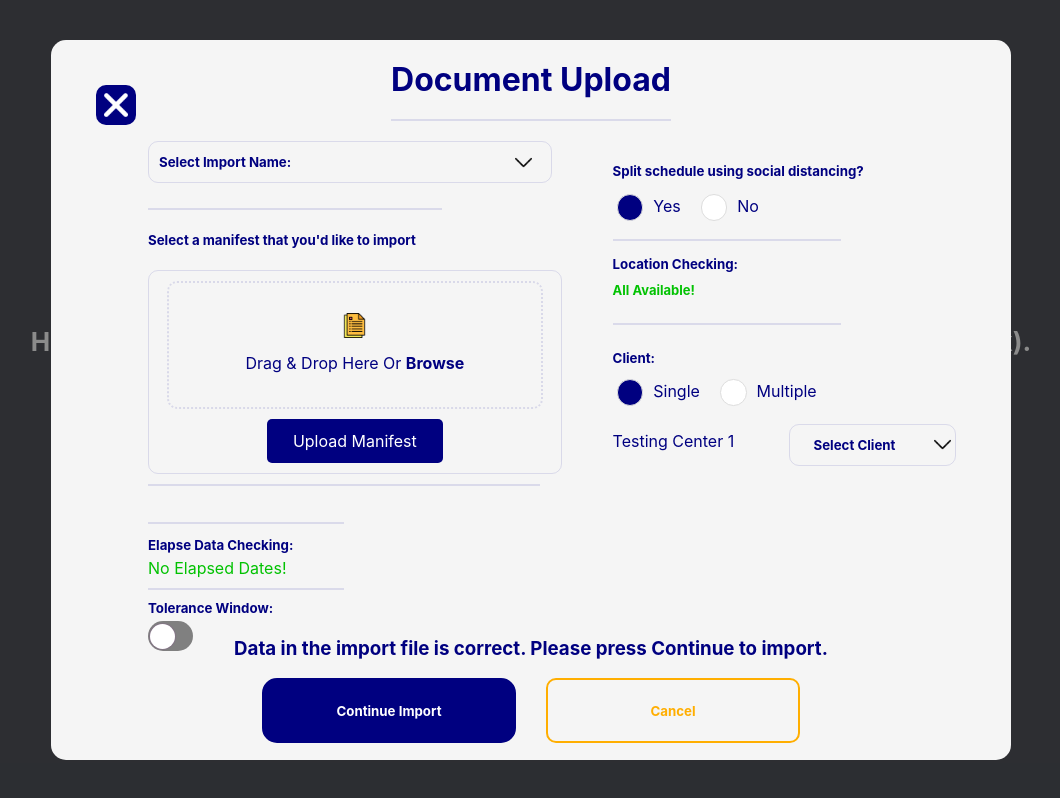
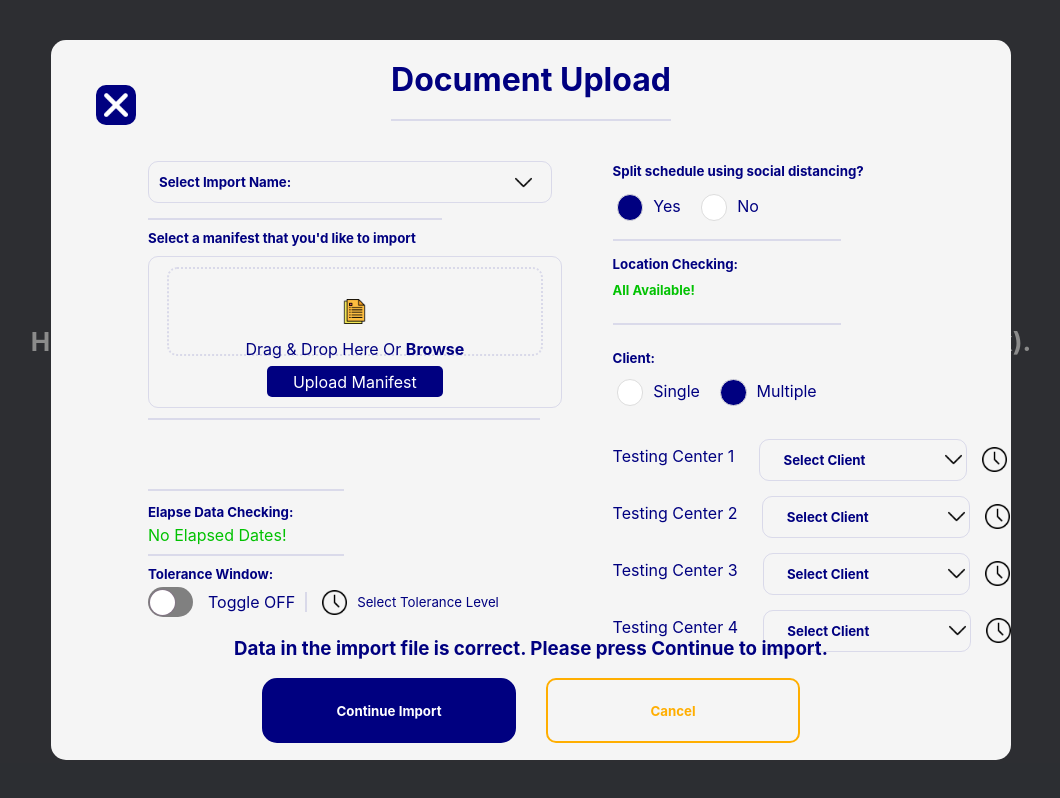
Before and after one commit to chiku524/new-vine-code-assessment, a React (Create React App) app in the folder new-vine-code-assessment/: page / in a window 1280 px wide. Both pictures are taken after a click on the element "Click here to open the Modal!". Shown: the whole page, without its empty margins (109-1169 px from the left). Built offline with nearby package versions, Linux system fonts and the light colour scheme.

Commit message:
finishing touches

```diff
--- a/new-vine-code-assessment/src/App.css
+++ b/new-vine-code-assessment/src/App.css
@@ -17,11 +17,12 @@
   border-radius: 10px;
   border: 3px solid rgb(0, 38, 255);
   padding: 0 25px;
+  transition: 1s;
 }
 
 .modal-open-btn:hover {
   cursor: pointer;
-  background: linear-gradient(to right, rgba(255, 0, 0, 0.555), rgb(0, 0, 0), blue);
+  transform: scale(1.15);
   display: inline-block;
   border: 3px solid yellow;
   border-radius: 10px;
--- a/new-vine-code-assessment/src/components/Modal.js
+++ b/new-vine-code-assessment/src/components/Modal.js
@@ -4,14 +4,15 @@ import Close from "../icons/close.png";
 import DownArrow from "../icons/down-arrow.png";
 import Document from "../icons/document.png";
 import Photo from "../icons/photo.png";
+import Clock from "../icons/clock.png";
 
 function Modal(props) {
     const [importDropdownOpen, setImportDropdownOpen] = useState(false);
     const [importName, setImportName] = useState("");
     const [file, setFile] = useState();
-    const [toleranceSwitchOn, setToleranceSwitchOn] = useState(false);
+    const [toleranceSwitchOn, setToleranceSwitchOn] = useState("OFF");
     const [socialDistancing, setSocialDistancing] = useState(true);
-    const [splitSchedule, setSplitSchedule] = useState("single");
+    const [splitSchedule, setSplitSchedule] = useState("multiple");
     const [tOneClientDropdown, setTOneClientDropdown] = useState(false);
     const [tTwoClientDropdown, setTTwoClientDropdown] = useState(false)
     const [tThreeClientDropdown, setTThreeClientDropdown] = useState(false)
@@ -76,7 +77,13 @@ function Modal(props) {
     }, [splitSchedule, importDropdownOpen, tOneClientDropdown, tTwoClientDropdown, tThreeClientDropdown, tFourClientDropdown])
 
     useEffect(() => {
-        toleranceSwitchOn ? document.querySelector(".switch-label").style.backgroundColor = "green" : document.querySelector(".switch-label").style.backgroundColor = "grey";
+        if(toleranceSwitchOn === "ON") {
+            document.querySelector(".switch-label").style.backgroundColor = "green";
+            document.querySelector(".switch-button").classList.add("right");
+        } else {
+            document.querySelector(".switch-label").style.backgroundColor = "grey";
+            document.querySelector(".switch-button").classList.remove("right");
+        }
     }, [toleranceSwitchOn])
 
     function handleFileUpload(event) {
@@ -126,7 +133,7 @@ function Modal(props) {
                             <p onClick={(event) => {event.stopPropagation(); setImportName("4th option"); closeDropDowns();}}>4th option</p>
                         </div>
                     </div>
-                    <hr style={{width: "60%", margin: "25px 0 0 25px", borderWidth: "0", height: "2px", color: "rgba(46, 46, 161, 0.137)", backgroundColor: "rgba(46, 46, 161, 0.137)"}}/>
+                    <hr style={{width: "60%", margin: "15px 0 0 25px", borderWidth: "0", height: "2px", color: "rgba(46, 46, 161, 0.137)", backgroundColor: "rgba(46, 46, 161, 0.137)"}}/>
                     <div className="file-import">
                         <h5>Select a manifest that you'd like to import</h5>
                         <div className='upload-box'>
@@ -150,10 +157,15 @@ function Modal(props) {
                     <div className="tolerance-window">
                         <h5>Tolerance Window:</h5>
                         <div className="tolerance-switch">
-                            <input className="switch-checkbox" id={`switch-new`} type="checkbox"/>
-                            <label className="switch-label" htmlFor={`switch-new`} onClick={() => setToleranceSwitchOn(!toleranceSwitchOn)}>
-                                <span className={`switch-button`} />
-                            </label>
+                            <input className="switch-checkbox" checked={toleranceSwitchOn==="ON"} id={`switch-new`} type="checkbox"/>
+                            <div className="toggle">
+                                <label className="switch-label" htmlFor={`switch-new`} onClick={() => {toleranceSwitchOn === "ON" ? setToleranceSwitchOn("OFF") : setToleranceSwitchOn("ON")}}>
+                                    <span className="switch-button" />
+                                </label>
+                                <h4 style={{margin: "0 15px", paddingRight: "10px", textAlign: "center", borderRight: "2.5px solid rgba(46, 46, 161, 0.137)", fontWeight: "normal"}}>Toggle {toleranceSwitchOn}</h4>
+                                <img src={Clock} alt="clock from flaticon.com" width="25px"/>
+                                <h5 style={{marginLeft: "10px", fontWeight: "normal"}}>Select Tolerance Level</h5>
+                            </div>
                         </div>
                     </div>
                 </div>
@@ -197,6 +209,7 @@ function Modal(props) {
                                                                     <p onClick={(event) => {event.stopPropagation(); setTOneClientName("4th option"); closeDropDowns();}}>4th option</p>
                                                                 </div>
                                                             </div>
+                                                            <img src={Clock} alt="clock from flaticon.com" width="25px" height="25px" style={{margin: "auto 15px"}}/>
                                                           </div> :
                             <div className="dropdowns">
                                 <div className="dropdown">
@@ -211,6 +224,7 @@ function Modal(props) {
                                             <p onClick={(event) => {event.stopPropagation(); setTOneClientName("4th option"); closeDropDowns();}}>4th option</p>
                                         </div>
                                     </div>
+                                    <img src={Clock} alt="clock from flaticon.com" width="25px" height="25px" style={{margin: "auto 15px"}}/>
                                 </div>
                                 <div className="dropdown">
                                     <span>Testing Center 2</span>
@@ -224,6 +238,7 @@ function Modal(props) {
                                             <p onClick={(event) => {event.stopPropagation(); setTTwoClientName("4th option"); closeDropDowns();}}>4th option</p>
                                         </div>
                                     </div>
+                                    <img src={Clock} alt="clock from flaticon.com" width="25px" height="25px" style={{margin: "auto 15px"}}/>
                                 </div>
                                 <div className="dropdown">
                                     <span>Testing Center 3</span>
@@ -237,6 +252,7 @@ function Modal(props) {
                                             <p onClick={(event) => {event.stopPropagation(); setTThreeClientName("4th option"); closeDropDowns();}}>4th option</p>
                                         </div>
                                     </div>
+                                    <img src={Clock} alt="clock from flaticon.com" width="25px" height="25px" style={{margin: "auto 15px"}}/>
                                 </div>
                                 <div className="dropdown">
                                     <span>Testing Center 4</span>
@@ -250,6 +266,7 @@ function Modal(props) {
                                             <p onClick={(event) => {event.stopPropagation(); setTFourClientName("4th option"); closeDropDowns();}}>4th option</p>
                                         </div>
                                     </div>
+                                    <img src={Clock} alt="clock from flaticon.com" width="25px" height="25px" style={{margin: "auto 15px"}}/>
                                 </div>
                             </div>}
                         </div>
--- a/new-vine-code-assessment/src/css/modal.css
+++ b/new-vine-code-assessment/src/css/modal.css
@@ -67,6 +67,7 @@
 .column-1 {
     width: 60%;
     height: 100%;
+    margin-top: 20px;
 }
 
 .import-dropdown {
@@ -98,6 +99,7 @@
     width: 50%;
     background: white;
     border-radius: 10px;
+    z-index: 13;
 }
 
 .dropdown-content p {
@@ -114,7 +116,7 @@
 
 .file-import {
     width: 80%;
-    height: 70%;
+    height: 60%;
     padding-left: 10px;
     margin-left: 15px;
     text-align: left;
@@ -122,12 +124,16 @@
     flex-direction: column;
 }
 
+.file-import h5 {
+    margin: 10px 0;
+}
+
 .upload-box {
     border: 1px solid rgba(46, 46, 161, 0.137);
     border-radius: 10px;
     padding: 10px;
     width: 100%;
-    height: 60%;
+    height: 50%;
     display: flex;
     flex-direction: column;
     align-items: center;
@@ -228,6 +234,7 @@
     margin-left: 25px;
     margin-top: 10px;
     height: 10%;
+    width: 100%;
 }
 
 .tolerance-window h5 {
@@ -236,8 +243,15 @@
 
 .tolerance-switch {
     height: 30px;
-    width: 45px;
+    width: 100%;
     margin-top: -15px;
+}
+
+.tolerance-switch .toggle {
+    display: flex;
+    align-items: center;
+    position: relative;
+    width: 100%;
 }
 
 .switch-checkbox {
@@ -272,7 +286,7 @@
     box-shadow: 0 0 2px 0 rgba(152, 2, 172, 0.29);
 }
 
-.switch-checkbox:checked + .switch-label .switch-button {
+.toggle .right {
     left: calc(100% - 2px);
     transform: translateX(-100%);
 }
@@ -356,7 +370,7 @@
     min-width: fit-content;
 }
 .client-selection .dropdown .dropdown-content {
-    z-index: 11;
+    z-index: 13;
 }
 .client-selection .dropdown span {
     text-align: left;
@@ -392,9 +406,16 @@
     position: relative;
 }
 
-@media screen and (max-width: 1300px) {
+@media screen and (max-width: 1500px) {
     .split-schedule-dropdown-1, .split-schedule-dropdown-2, .split-schedule-dropdown-3, .split-schedule-dropdown-4 {
-        min-width: 50%;
+        min-width: 60%;
+        margin-left: 15px;
+    }
+}
+
+@media screen and (max-width: 1200px) {
+    .split-schedule-dropdown-1, .split-schedule-dropdown-2, .split-schedule-dropdown-3, .split-schedule-dropdown-4 {
+        min-width: 40%;
     }
 }
 
```
Also changed, not shown: new-vine-code-assessment/src/icons/clock.png (added).
